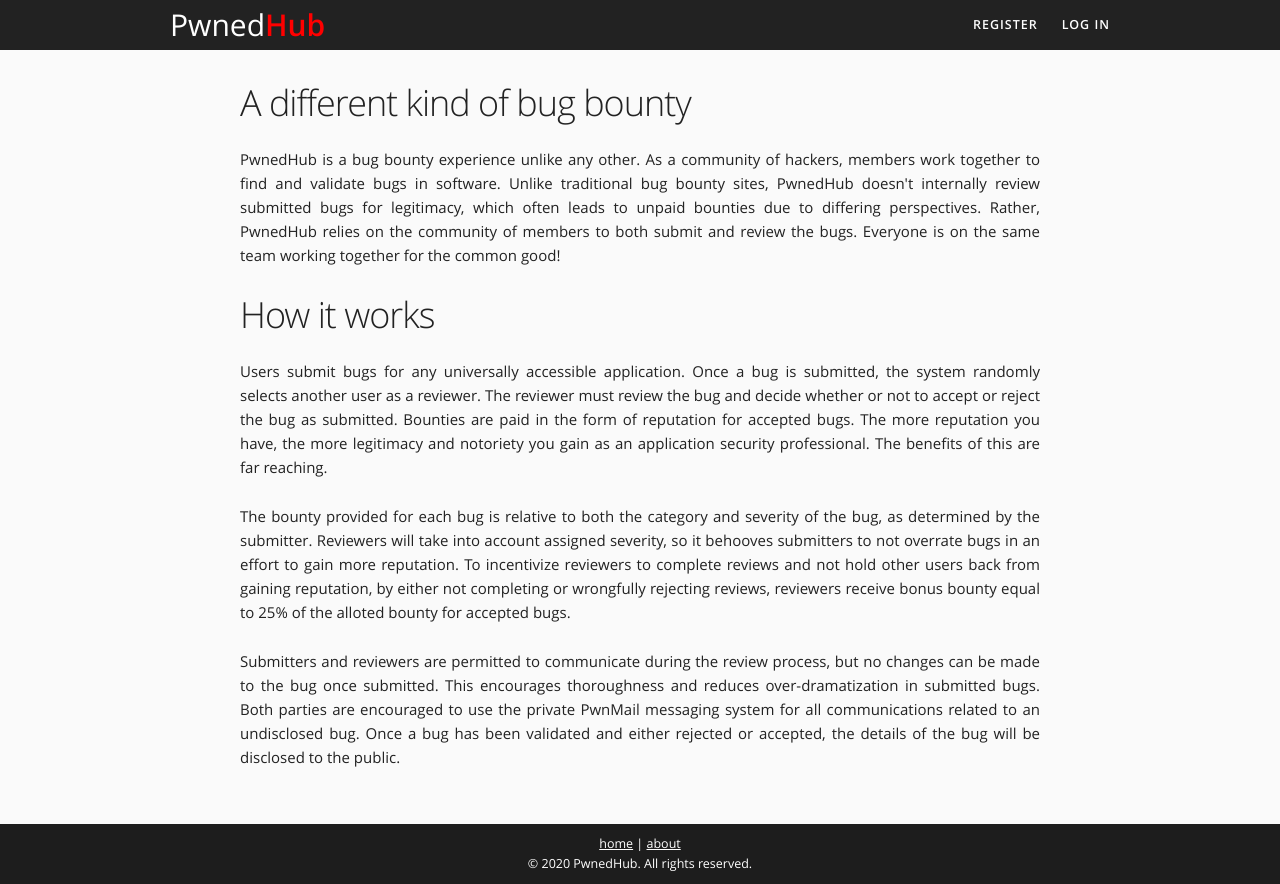
After one commit to Kevinjob99/PwnedHub, a Python web app: template pwnedhub/templates/bounty_info.html in a window 1280 px wide. The commit adds this page. Run offline with Jinja, Linux system fonts and the light colour scheme; the template is opened without the code that fills it: most values are stand-ins (such as "Sample title", 1, 10 or a date in 2020).

Commit message:
Added a bounty info page and made some route modifications to the scoreboard.

```diff
--- a/pwnedhub/static/css/pwnedhub.css
+++ b/pwnedhub/static/css/pwnedhub.css
@@ -306,7 +306,8 @@ nav ul li:hover ul {
     margin-bottom: 0;
 }
 
-.about {
+.about,
+.info {
     text-align: justify;
 }
 
--- /dev/null
+++ b/pwnedhub/templates/bounty_info.html
@@ -0,0 +1,11 @@
+{% extends "layout.html" %}
+{% block body %}
+<div class="flex-width-10 flex-offset-1 info flex-column">
+    <h3>A different kind of bug bounty</h3>
+    <p>PwnedHub is a bug bounty experience unlike any other. As a community of hackers, members work together to find and validate bugs in software. Unlike traditional bug bounty sites, PwnedHub doesn't internally review submitted bugs for legitimacy, which often leads to unpaid bounties due to differing perspectives. Rather, PwnedHub relies on the community of members to both submit and review the bugs. Everyone is on the same team working together for the common good!</p>
+    <h3>How it works</h3>
+    <p>Users submit bugs for any universally accessible application. Once a bug is submitted, the system randomly selects another user as a reviewer. The reviewer must review the bug and decide whether or not to accept or reject the bug as submitted. Bounties are paid in the form of reputation for accepted bugs. The more reputation you have, the more legitimacy and notoriety you gain as an application security professional. The benefits of this are far reaching.</p>
+    <p>The bounty provided for each bug is relative to both the category and severity of the bug, as determined by the submitter. Reviewers will take into account assigned severity, so it behooves submitters to not overrate bugs in an effort to gain more reputation. To incentivize reviewers to complete reviews and not hold other users back from gaining reputation, by either not completing or wrongfully rejecting reviews, reviewers receive bonus bounty equal to 25% of the alloted bounty for accepted bugs.</p>
+    <p>Submitters and reviewers are permitted to communicate during the review process, but no changes can be made to the bug once submitted. This encourages thoroughness and reduces over-dramatization in submitted bugs. Both parties are encouraged to use the private PwnMail messaging system for all communications related to an undisclosed bug. Once a bug has been validated and either rejected or accepted, the details of the bug will be disclosed to the public.</p>
+</div>
+{% endblock %}
--- a/pwnedhub/templates/layout.html
+++ b/pwnedhub/templates/layout.html
@@ -23,7 +23,8 @@
                 {% if g.user %}
                     <li><a href="#">bugs</a>
                         <ul>
-                            <li><a href="{{ url_for('core.scoreboard') }}">scoreboard</a></li>
+                            <li><a href="{{ url_for('core.bounty_info') }}">info</a></li>
+                            <li><a href="{{ url_for('core.bounty_scoreboard') }}">scoreboard</a></li>
                             <li><a href="{{ url_for('core.submissions') }}">submissions</a></li>
                             <li><a href="{{ url_for('core.submissions_new') }}">new submission</a></li>
                         </ul>
```
Also changed, not shown: pwnedhub/views/core.py (+8 -3 lines), pwnedhub/templates/bounty_scoreboard.html (renamed from pwnedhub/templates/scoreboard.html).
